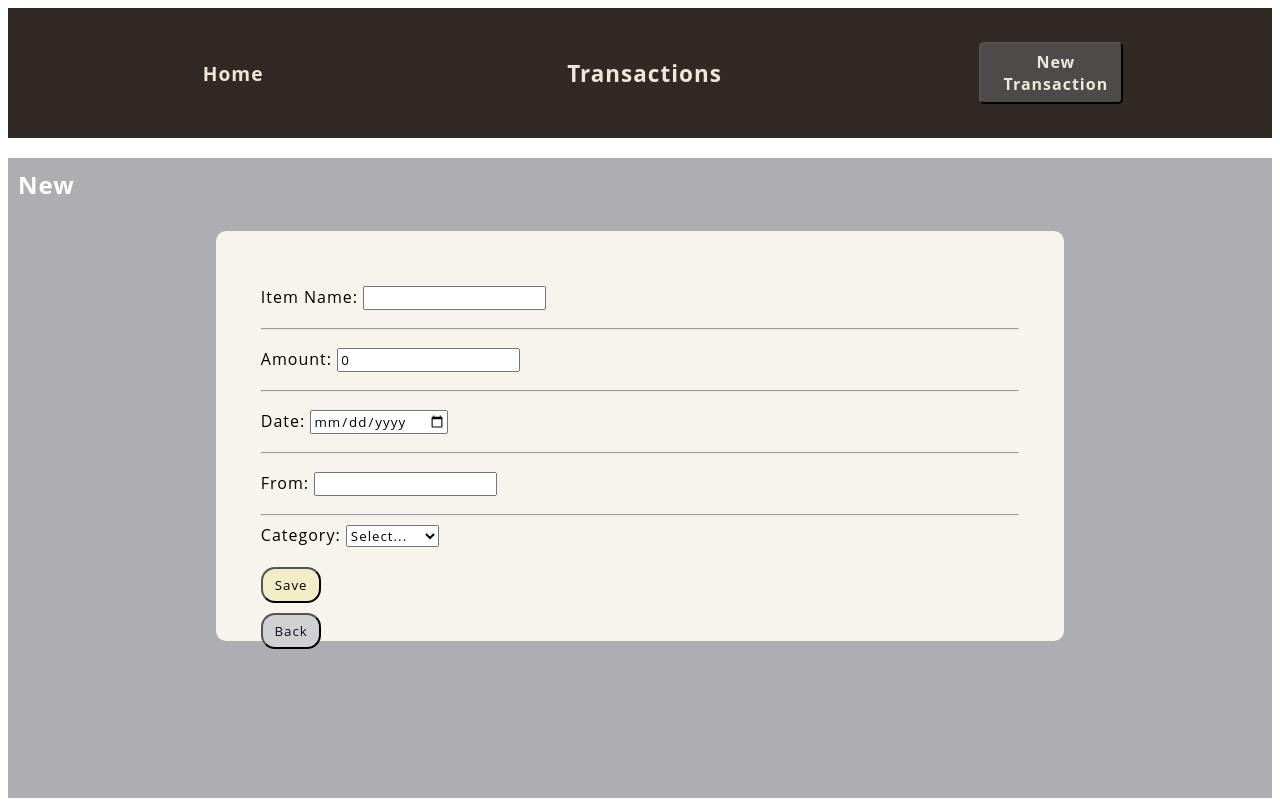
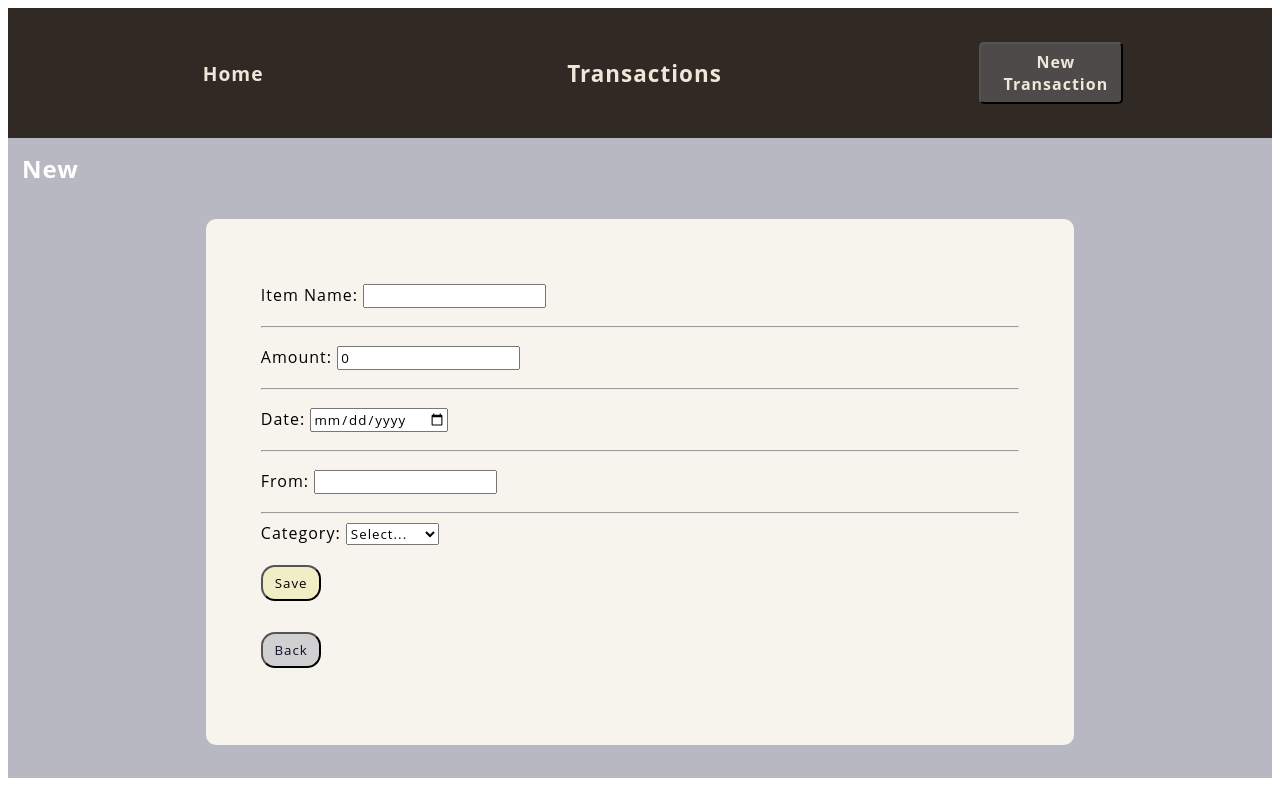
Before and after one commit to minagrullon/Budget-App-Frontend, a React (Create React App) app: page /transactions/new in a window 1280 px wide. Built offline with nearby package versions, Linux system fonts and the light colour scheme; no server answers; the HTML template or start-up script is replaced by a standard one.

Commit message:
new form css

```diff
--- a/src/Pages/New.css
+++ b/src/Pages/New.css
@@ -1,20 +1,18 @@
 .new_page {
   display: block;
-  background-color: rgb(174, 174, 178);
-  /* justify-content: center;
-  align-items: center; */
+  background-color: rgb(184, 184, 194);
+
   height: 80vh;
-  /* background-image: url("https://images.barrons.com/im-338004?width=620&size=1.300990099009901");
-  background-repeat: no-repeat;
-  background-size: cover; */
 }
 
 .new_page h2 {
+  margin-top: 0px;
   color: white;
-  padding: 10px;
+  padding: 14px;
+  display: block;
 }
 .new_form {
-  padding: 45px;
+  padding: 55px;
   background-color: rgb(246, 244, 237);
   display: grid;
 
@@ -22,7 +20,7 @@
   margin-right: auto;
 
   width: 60%;
-  height: 50%;
+  height: 65%;
   border-radius: 10px;
 }
 
@@ -34,7 +32,6 @@ input {
 .back_button {
   width: 8%;
   height: 36px;
-
   background-color: rgb(208, 207, 209);
   color: rgb(22, 11, 37);
   margin-top: 10px;
```
Also changed, not shown: src/Components/NewForm.js (+0 -8 lines).
